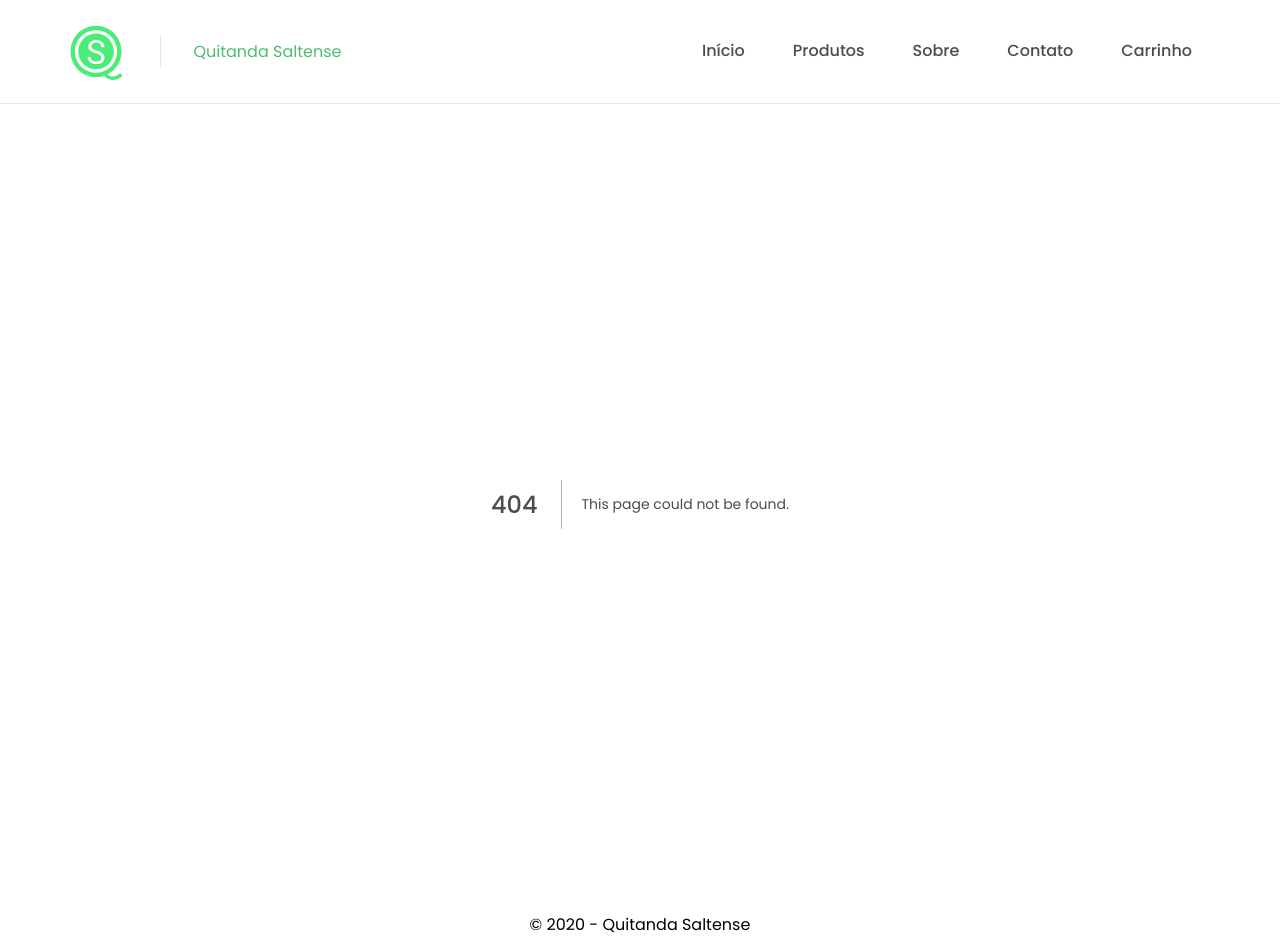
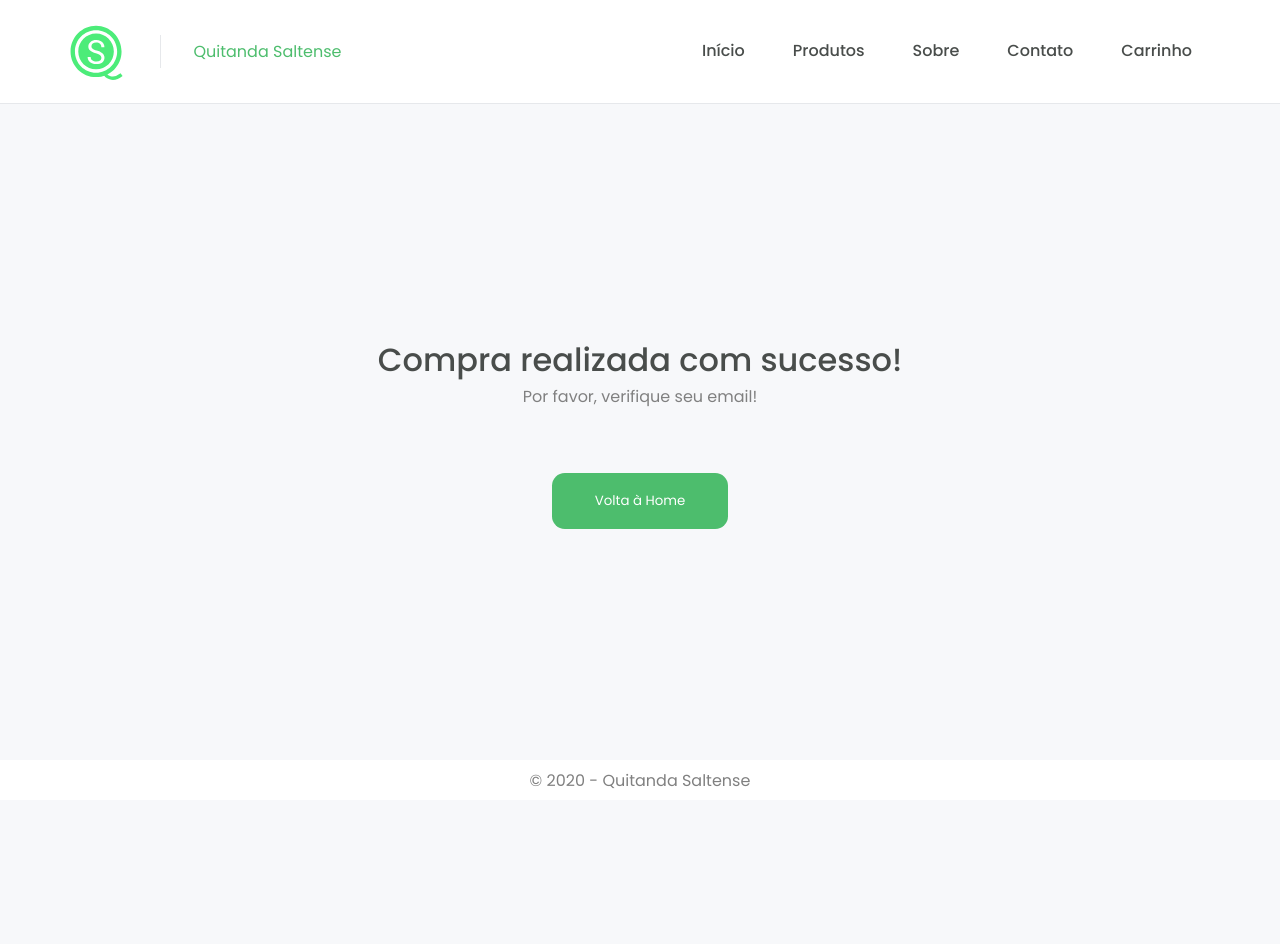
Before and after one commit to cunhaedu/quitandasaltense, a Next.js app: page /purchase-success in a window 1280 px wide. Before the commit this address had no page. After the commit the page ends 800 px from the top, so only its background shows below. Built offline with nearby package versions, Linux system fonts and the light colour scheme.

Commit message:
feat(purchase-success): add purchase success page

```diff
--- /dev/null
+++ b/src/pages/purchase-success/index.tsx
@@ -0,0 +1,15 @@
+import Link from 'next/link';
+import styles from './purchase-success.module.scss';
+
+export default function PurchaseSuccess() {
+  return (
+    <main className={styles.main}>
+      <h1>Compra realizada com sucesso!</h1>
+      <span>Por favor, verifique seu email!</span>
+
+      <Link href="/">
+        <button type="button">Volta à Home</button>
+      </Link>
+    </main>
+  );
+}
--- /dev/null
+++ b/src/pages/purchase-success/purchase-success.module.scss
@@ -0,0 +1,35 @@
+.main {
+  // 100vh - Header + Footer
+  height: calc(100vh - (6.5rem + 2.5rem));
+
+  display: flex;
+  flex-direction: column;
+  align-items: center;
+  justify-content: center;
+
+  h1 {
+    text-align: center;
+  }
+
+  span {
+    text-align: center;
+  }
+
+  button {
+    width: 11rem;
+    height: 3.5rem;
+
+    background: var(--green-400);
+    border: none;
+    border-radius: 0.8rem;
+    padding: 1rem 2rem;
+    color: var(--white);
+    transition: background-color 1.2s;
+    align-self: center;
+    margin-top: 4rem;
+
+    &:hover {
+      background: var(--green-600);
+    }
+  }
+}
```
Also changed, not shown: src/pages/purchase/index.tsx (+31 -1 lines), src/pages/purchase/purchase.module.scss (+19 -2 lines).
